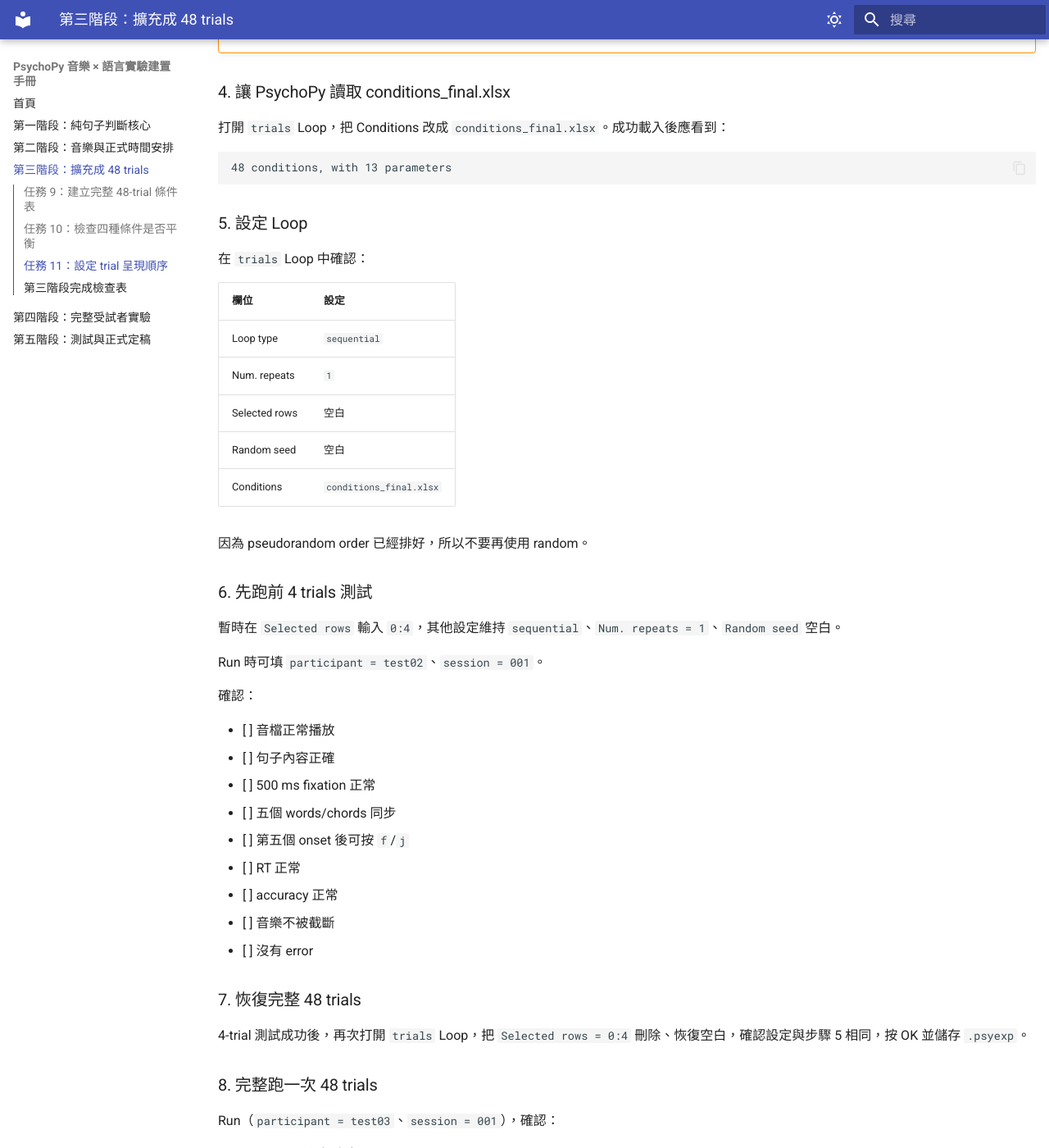
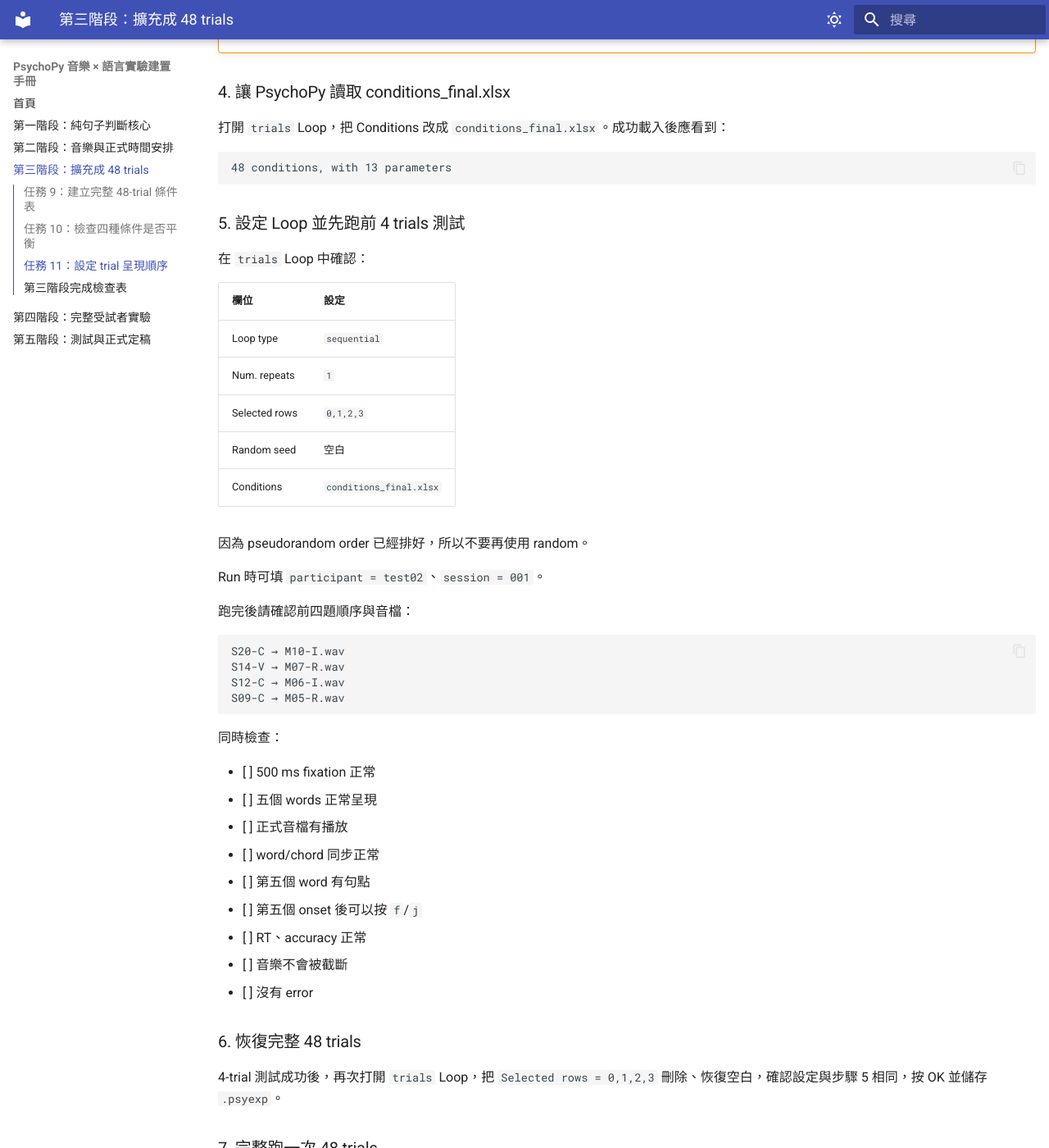
Before and after one commit to weilinglindachen/psychopy-manual, an MkDocs documentation site: the page built from docs/stage3.md, in a window 1280 px wide and 1400 px high, scrolled down 7697 px. Shown: the whole window at 82% size. Built offline with MkDocs 1.6.1 and Material for MkDocs 9.7.7, drawn with Linux system fonts in a browser that asks for light colours; some of the changed text lies outside the part shown.

Commit message:
第三階段任務11：合併Loop設定與4-trial測試步驟，補充參數與確認清單
- 任務9步驟5(4-trial regression test)加入 participant=test01、session=001
- 任務11「設定Loop」與「先跑前4 trials測試」合併成一個步驟
- Selected rows 改成 0,1,2,3
- 確認清單改成含前四題順序/音檔對照的新版內容
- 後續步驟重新編號

````diff
--- a/docs/stage3.md
+++ b/docs/stage3.md
@@ -402,7 +402,7 @@
 48 conditions, with 13 parameters
 ```
 
-### 5. 設定 Loop
+### 5. 設定 Loop 並先跑前 4 trials 測試
 
 在 `trials` Loop 中確認：
 
@@ -410,35 +410,40 @@
 |---|---|
 | Loop type | `sequential` |
 | Num. repeats | `1` |
-| Selected rows | 空白 |
+| Selected rows | `0,1,2,3` |
 | Random seed | 空白 |
 | Conditions | `conditions_final.xlsx` |
 
 因為 pseudorandom order 已經排好，所以不要再使用 random。
 
-### 6. 先跑前 4 trials 測試
-
-暫時在 `Selected rows` 輸入 `0:4`，其他設定維持 `sequential`、`Num. repeats = 1`、`Random seed` 空白。
-
 Run 時可填 `participant = test02`、`session = 001`。
 
-確認：
+跑完後請確認前四題順序與音檔：
 
-- [ ] 音檔正常播放
-- [ ] 句子內容正確
+```text
+S20-C → M10-I.wav
+S14-V → M07-R.wav
+S12-C → M06-I.wav
+S09-C → M05-R.wav
+```
+
+同時檢查：
+
 - [ ] 500 ms fixation 正常
-- [ ] 五個 words/chords 同步
-- [ ] 第五個 onset 後可按 `f`/`j`
-- [ ] RT 正常
-- [ ] accuracy 正常
-- [ ] 音樂不被截斷
+- [ ] 五個 words 正常呈現
+- [ ] 正式音檔有播放
+- [ ] word/chord 同步正常
+- [ ] 第五個 word 有句點
+- [ ] 第五個 onset 後可以按 `f`/`j`
+- [ ] RT、accuracy 正常
+- [ ] 音樂不會被截斷
 - [ ] 沒有 error
 
-### 7. 恢復完整 48 trials
+### 6. 恢復完整 48 trials
 
-4-trial 測試成功後，再次打開 `trials` Loop，把 `Selected rows = 0:4` 刪除、恢復空白，確認設定與步驟 5 相同，按 OK 並儲存 `.psyexp`。
+4-trial 測試成功後，再次打開 `trials` Loop，把 `Selected rows = 0,1,2,3` 刪除、恢復空白，確認設定與步驟 5 相同，按 OK 並儲存 `.psyexp`。
 
-### 8. 完整跑一次 48 trials
+### 7. 完整跑一次 48 trials
 
 Run（`participant = test03`、`session = 001`），確認：
 
````
Also changed, not shown: other parts of docs/stage3.md (+2 -2 lines).
